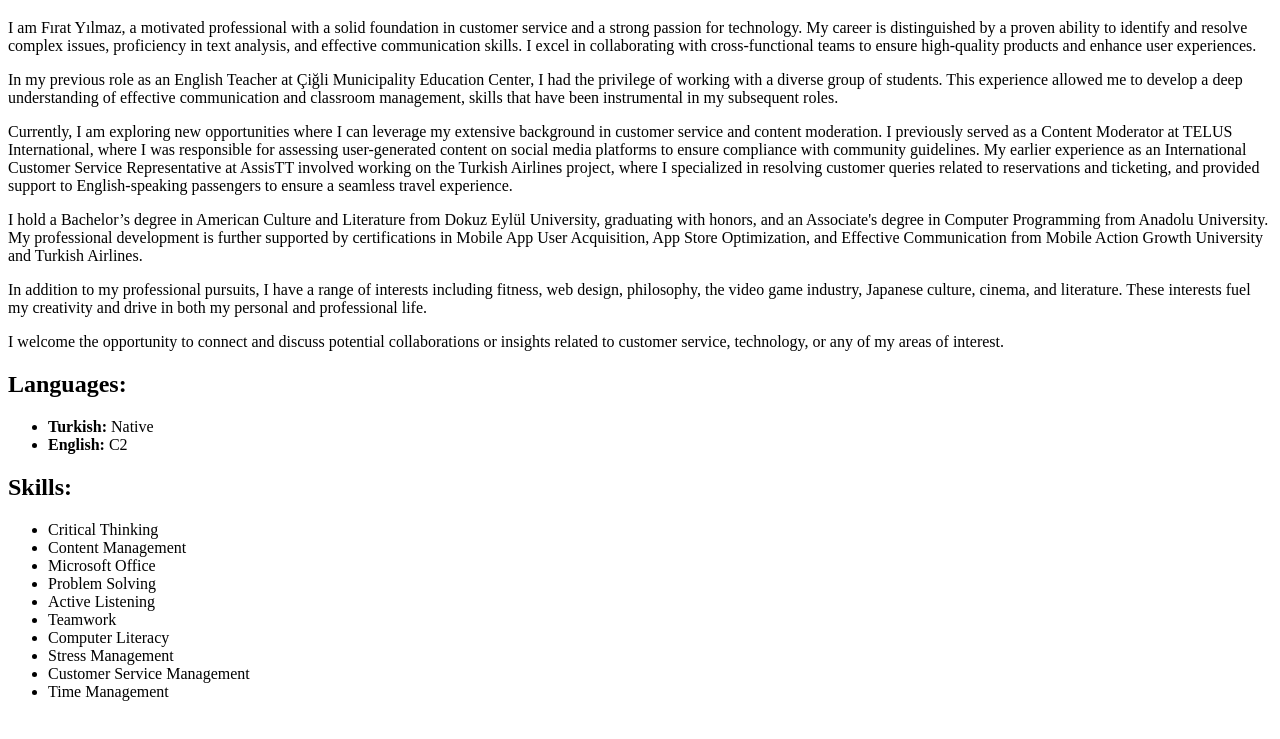
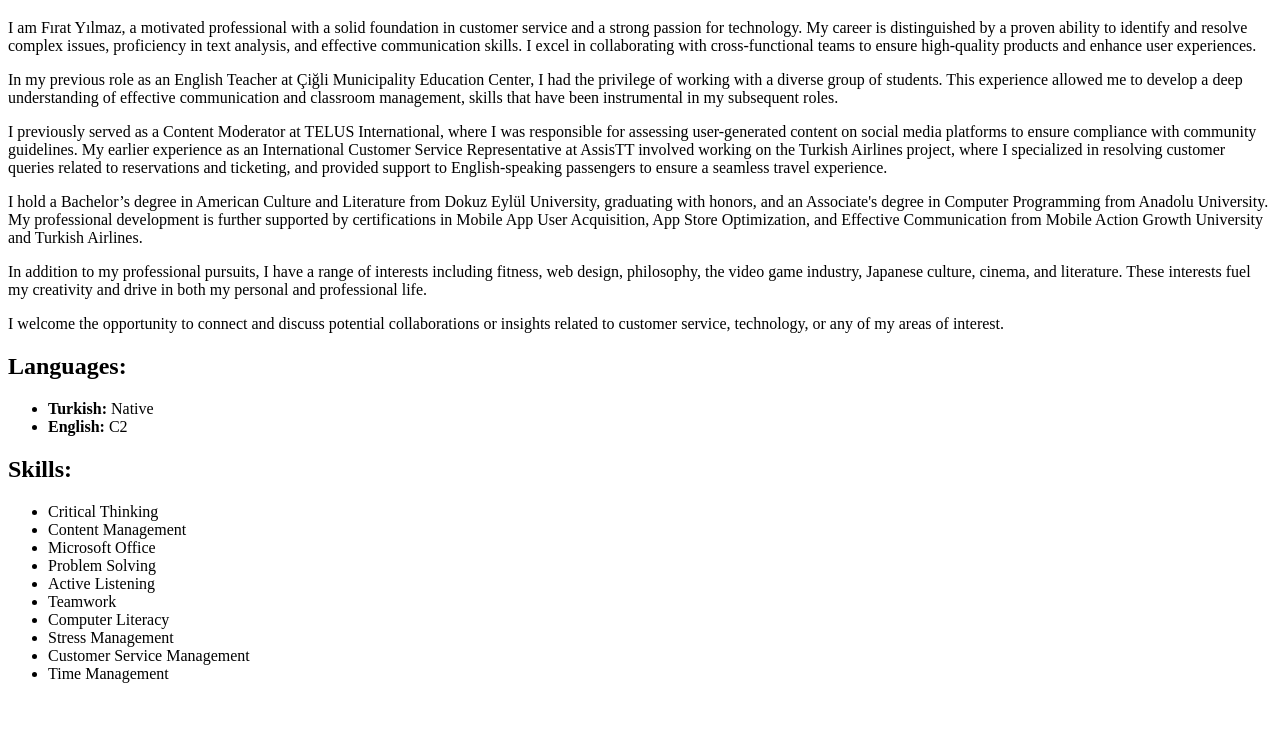
Before and after one commit to FratGambit/html-portfolio, a plain HTML site: page public/about.html in a window 1280 px wide. Shown: the part 61-800 px from the top of the page. Drawn offline with Linux system fonts and the light colour scheme.

Commit message:
Update about.html

```diff
--- a/public/about.html
+++ b/public/about.html
@@ -18,7 +18,7 @@
     </p>
 
     <p>
-        Currently, I am exploring new opportunities where I can leverage my extensive background in customer service and content moderation. I previously served as a Content Moderator at TELUS International, where I was responsible for assessing user-generated content on social media platforms to ensure compliance with community guidelines. My earlier experience as an International Customer Service Representative at AssisTT involved working on the Turkish Airlines project, where I specialized in resolving customer queries related to reservations and ticketing, and provided support to English-speaking passengers to ensure a seamless travel experience.
+        I previously served as a Content Moderator at TELUS International, where I was responsible for assessing user-generated content on social media platforms to ensure compliance with community guidelines. My earlier experience as an International Customer Service Representative at AssisTT involved working on the Turkish Airlines project, where I specialized in resolving customer queries related to reservations and ticketing, and provided support to English-speaking passengers to ensure a seamless travel experience.
     </p>
 
     <p>
```
